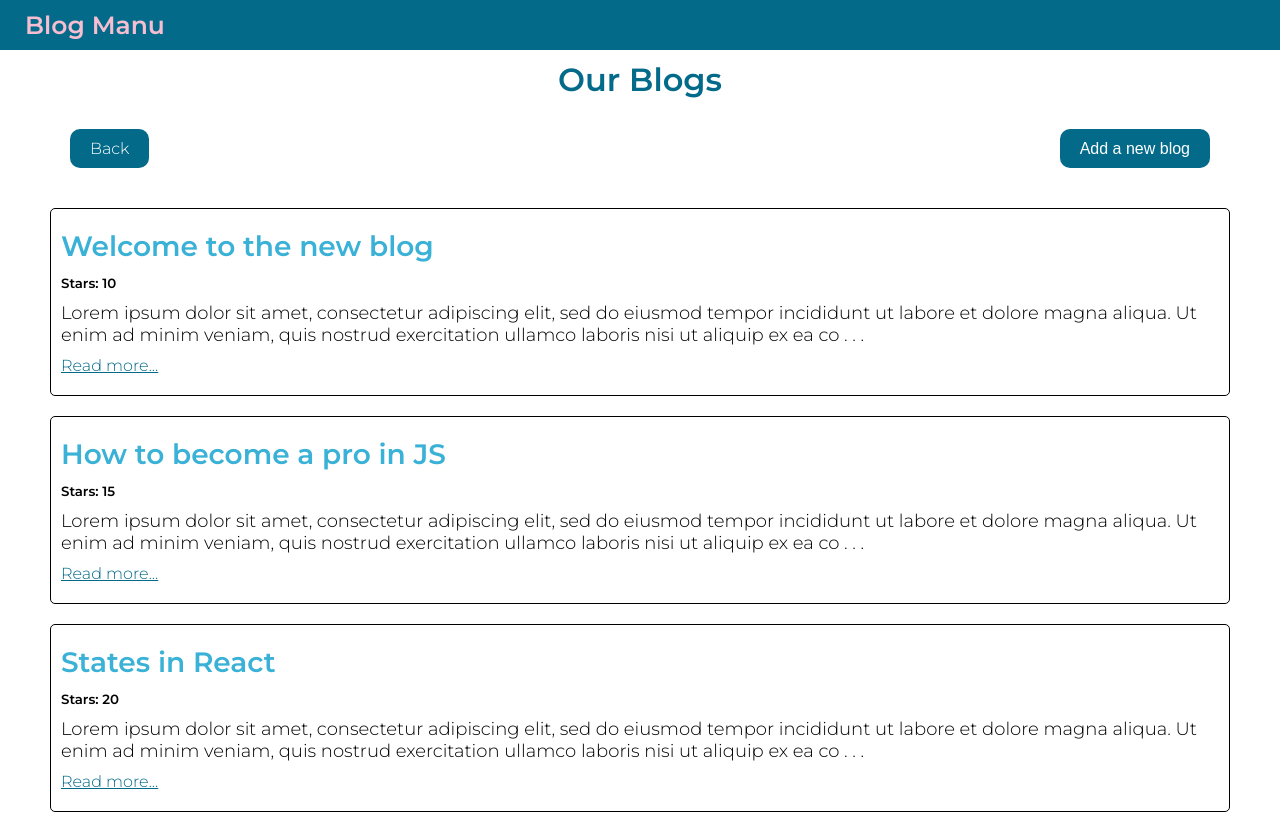
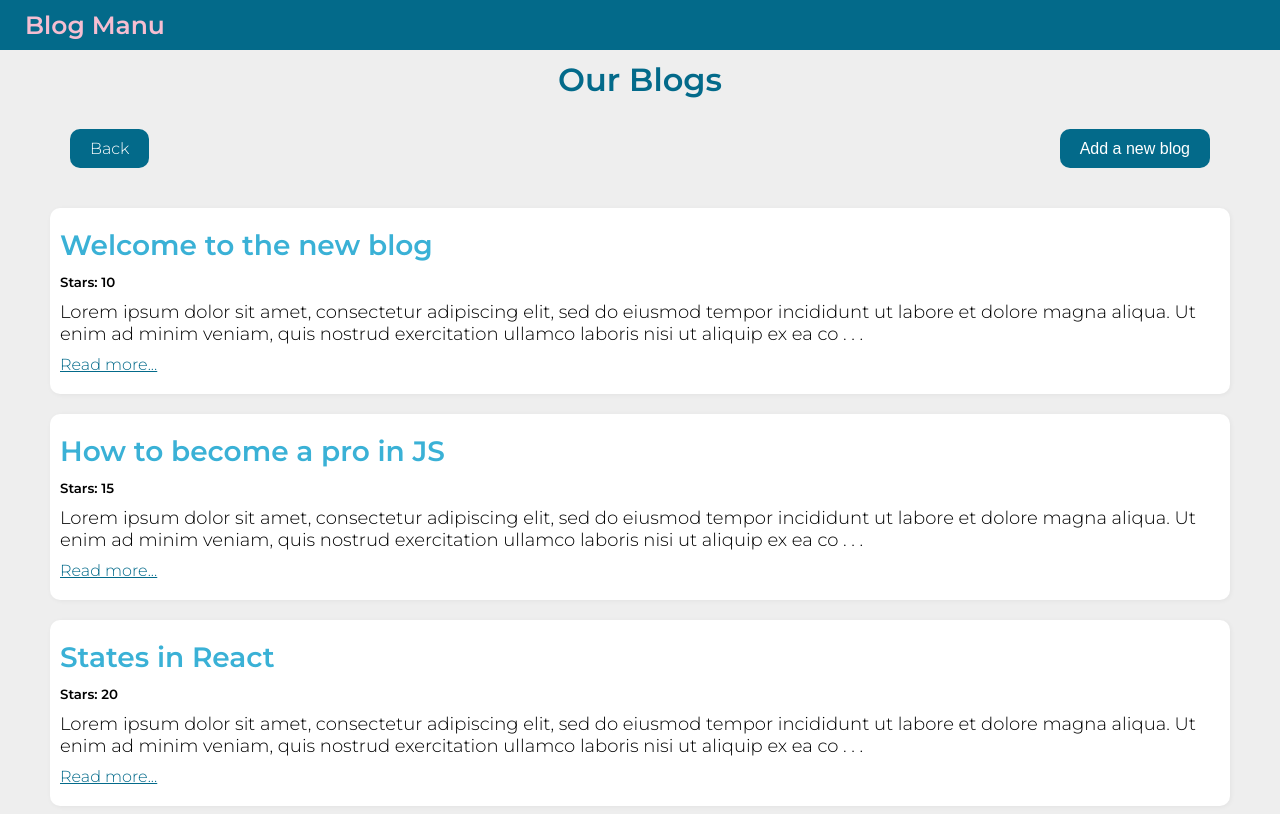
Before and after one commit to manuelffernandez/jsonsv-practice, a React (Vite) app: page /blogs in a window 1280 px wide. Shown: the top 814 px of the page. Built offline with nearby package versions, Linux system fonts and the light colour scheme; data requests are answered from the project's data file.

Commit message:
change some styles

```diff
--- a/src/index.css
+++ b/src/index.css
@@ -4,10 +4,19 @@
   --color-one: #036a8a;
   --color-two: #3ab1d6;
   --color-three: #f5bed1;
+  --color-four: #eee;
 }
 
 html {
   font-family: 'Montserrat', sans-serif;
+}
+
+body {
+  background: var(--color-four);
+}
+
+textarea {
+  resize: none;
 }
 
 .w300 {
@@ -65,21 +74,21 @@ html {
   padding: 0 50px;
 }
 
+.pageButtonsContainer {
+  display: flex;
+  justify-content: space-between;
+}
+
 .pages {
   padding-top: 50px;
   padding: 50px 50px 0 50px;
 }
 
-.pageButtonsContainer {
-  display: flex;
-  justify-content: space-between;
-}
-
-
 .blogItem {
+  background: white;
+  box-shadow: 1px 1px 5px rgba(0, 0, 0, 0.05);
   list-style: none;
-  border: 1px solid black;
-  border-radius: 5px;
+  border-radius: 10px;
   padding: 20px 10px;
   margin: 20px 0;
 }
```
